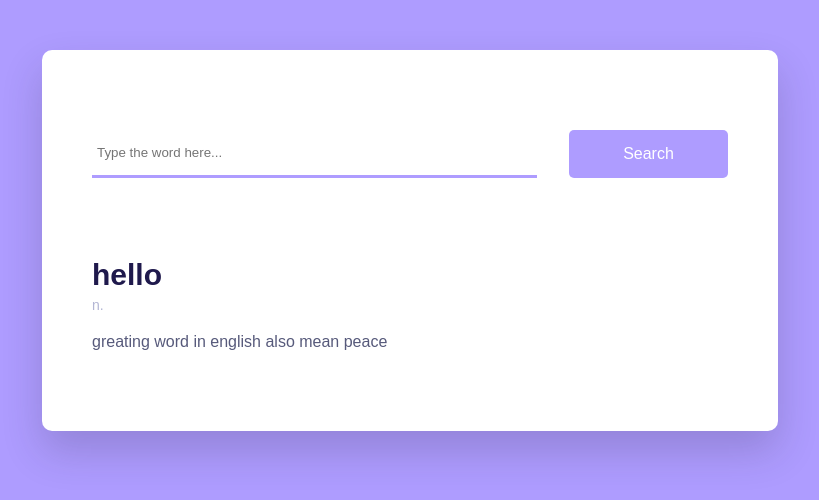
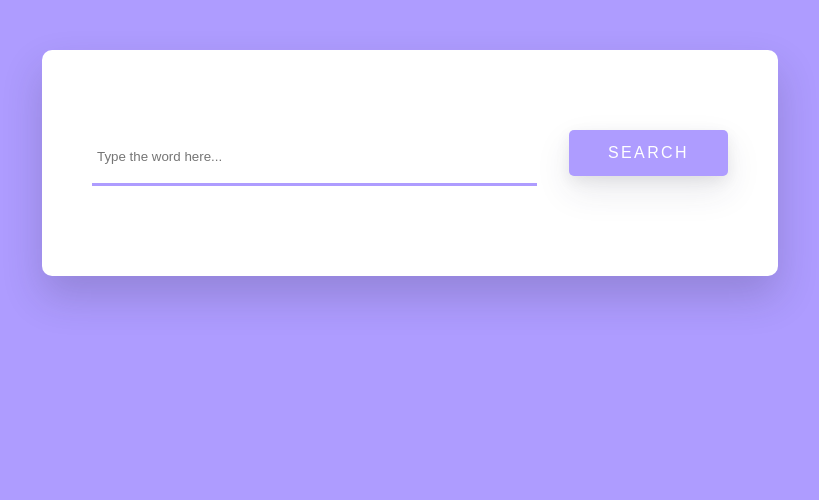
Before and after one commit to tsoriLache/dictonary-FrontEnd, a React (Create React App) app: page / in a window 1280 px wide. Shown: the top 500 px of the page, without its empty margins (230-1049 px from the left). Built offline with nearby package versions, Linux system fonts and the light colour scheme.

Commit message:
input state and submit

```diff
--- a/src/components/App.js
+++ b/src/components/App.js
@@ -1,21 +1,32 @@
+import { useState } from 'react';
+import ChoosePart from './ChoosePart';
 import Result from './Result';
 import './style/App.css';
 
 function App() {
+  const [searchInput, setSearchInput] = useState('');
+  const handleSearch = (e) => {
+    e.preventDefault();
+    console.log(searchInput);
+  };
   return (
-    <div class="wrapper">
+    <div className="wrapper">
       <audio id="sound"></audio>
-      <div class="container">
-        <div class="search-box">
+      <div className="container">
+        <form className="search-box" onSubmit={(e) => handleSearch(e)}>
           <input
+            onChange={({ target }) => setSearchInput(target.value)}
+            defaultValue={searchInput}
             type="text"
             placeholder="Type the word here..."
             id="inp-word"
           />
-
-          <button id="search-btn">Search</button>
-        </div>
-        <Result />
+          <button type="submit" id="search-btn">
+            Search
+          </button>
+        </form>
+        {/* <Result /> */}
+        {/* <ChoosePart /> */}
       </div>
     </div>
   );
```
